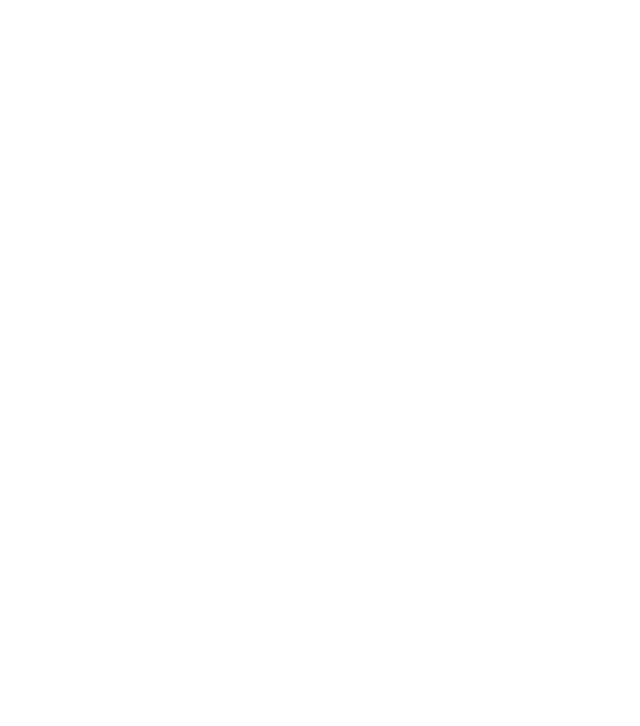
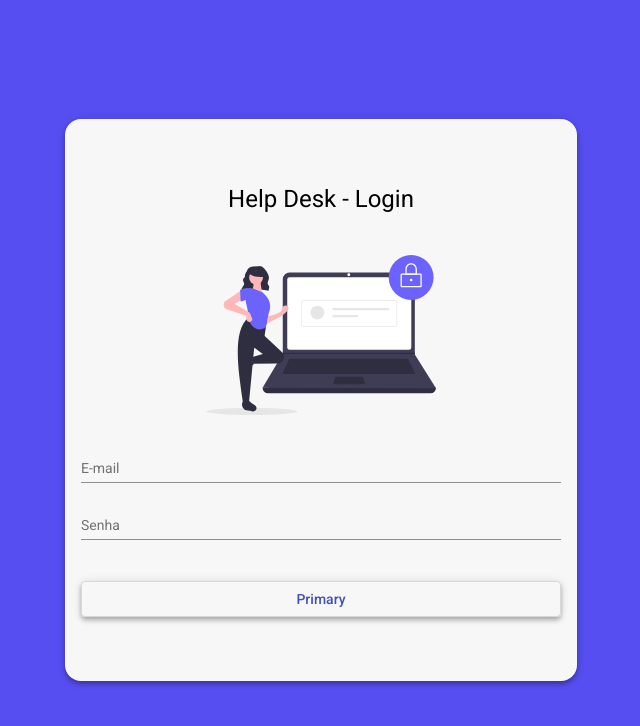
Before and after one commit to jardessouza/helpdesk-front, an Angular app: page /login in a window 1280 px wide. Before the commit this address led to /. Shown: the top 726 px of the page, without its empty margins (319-959 px from the left). Built offline with nearby package versions, Linux system fonts and the light colour scheme.

Commit message:
HTML e CSS para login

```diff
--- a/src/app/app-routing.module.ts
+++ b/src/app/app-routing.module.ts
@@ -3,8 +3,10 @@ import { RouterModule, Routes } from '@angular/router';
 import { NavComponent } from './components/nav/nav.component';
 import { HomeComponent } from './components/home/home.component';
 import { TecnicolistComponent } from './components/tecnico/tecnicolist/tecnicolist.component';
+import { LoginComponent } from './components/login/login.component';
 
 const routes: Routes = [
+{path: 'login',component: LoginComponent },
 {
   path: '', component: NavComponent, children: [
     {path: 'home', component: HomeComponent},
--- a/src/app/app.module.ts
+++ b/src/app/app.module.ts
@@ -35,6 +35,7 @@ import { NavComponent } from './components/nav/nav.component';
 import { HomeComponent } from './components/home/home.component';
 import { HeaderComponent } from './components/header/header.component';
 import { TecnicolistComponent } from './components/tecnico/tecnicolist/tecnicolist.component';
+import { LoginComponent } from './components/login/login.component';
 
 
 
@@ -44,7 +45,8 @@ import { TecnicolistComponent } from './components/tecnico/tecnicolist/tecnicoli
     NavComponent,
     HomeComponent,
     HeaderComponent,
-    TecnicolistComponent
+    TecnicolistComponent,
+    LoginComponent
   ],
   imports: [
     BrowserModule,
--- /dev/null
+++ b/src/app/components/login/login.component.css
@@ -0,0 +1,35 @@
+.container{
+    height: 100%;
+    background: #564ef0;
+    display: flex;
+    align-items: center;
+    justify-content: center;
+}
+
+.form{
+    width: 30rem;
+    margin: auto;
+    background-color: rgb(247, 247, 247);
+    padding: 4rem 1rem;
+    border-radius: 1rem;
+}
+
+img{
+    height: 10rem;
+    width: 100%;
+    margin: 1.5rem auto 1.5rem auto;
+}
+
+button{
+    margin-top: 1.5rem;
+}
+
+h1{
+    width: 100%;
+    text-align: center;
+}
+
+
+.full-width{
+    width: 100%;
+}
--- /dev/null
+++ b/src/app/components/login/login.component.html
@@ -0,0 +1,19 @@
+<div class="container ">
+    <form class="form mat-elevation-z4">
+
+        <h1>Help Desk - Login</h1>
+
+        <img src="assets/img/authlogin.svg" alt="image_login">
+
+        <mat-form-field class="full-width">
+          <mat-label>E-mail</mat-label>
+          <input matInput placeholder="Ex. usuario@mail.com">
+        </mat-form-field>
+
+        <mat-form-field class="full-width">
+            <mat-label>Senha</mat-label>
+            <input type="password" matInput placeholder="Ex. 123">
+          </mat-form-field>
+          <button class="full-width mat-elevation-z4" mat-stroked-button color="primary">Primary</button>
+      </form>
+</div>
--- /dev/null
+++ b/src/app/components/login/login.component.ts
@@ -0,0 +1,15 @@
+import { Component, OnInit } from '@angular/core';
+
+@Component({
+  selector: 'app-login',
+  templateUrl: './login.component.html',
+  styleUrls: ['./login.component.css']
+})
+export class LoginComponent implements OnInit {
+
+  constructor() { }
+
+  ngOnInit(): void {
+  }
+
+}
```
Also changed, not shown: src/app/components/header/header.component.css (line endings or trailing spaces), src/assets/img/authlogin.svg (added).
